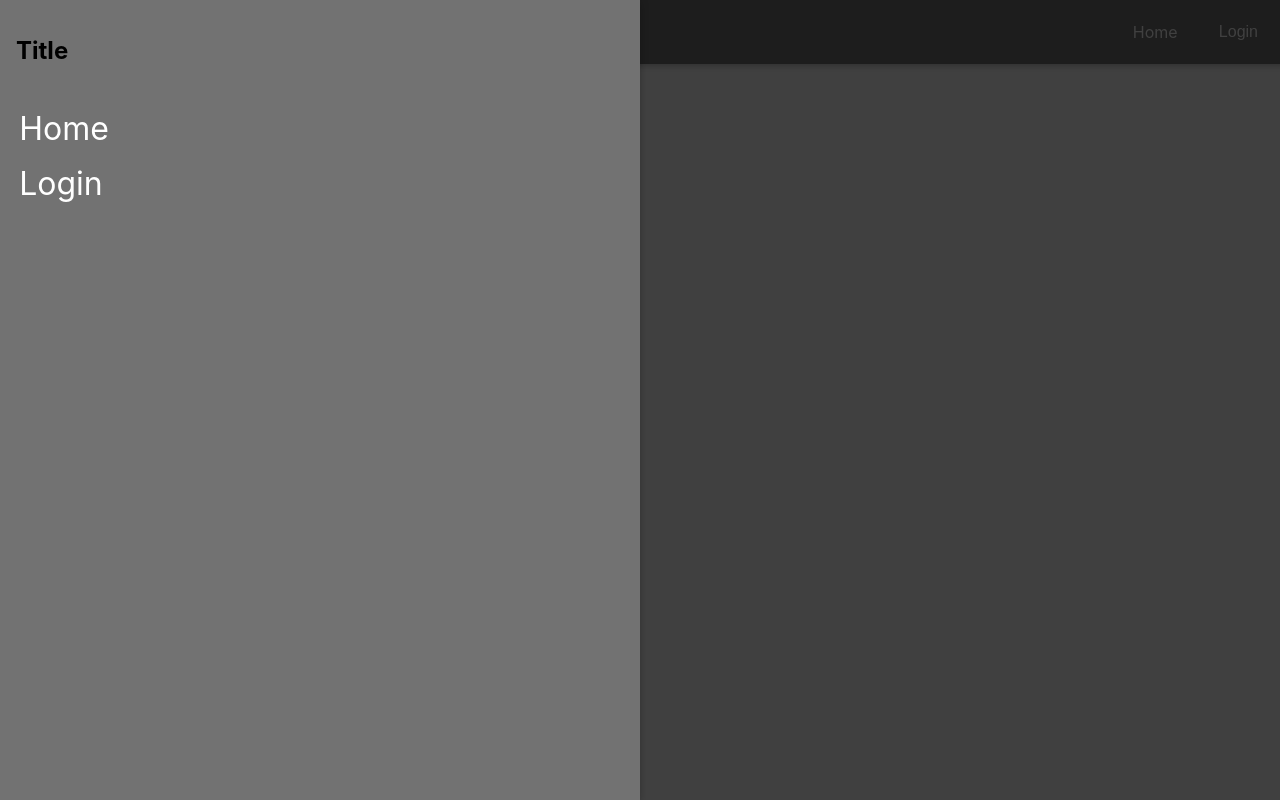
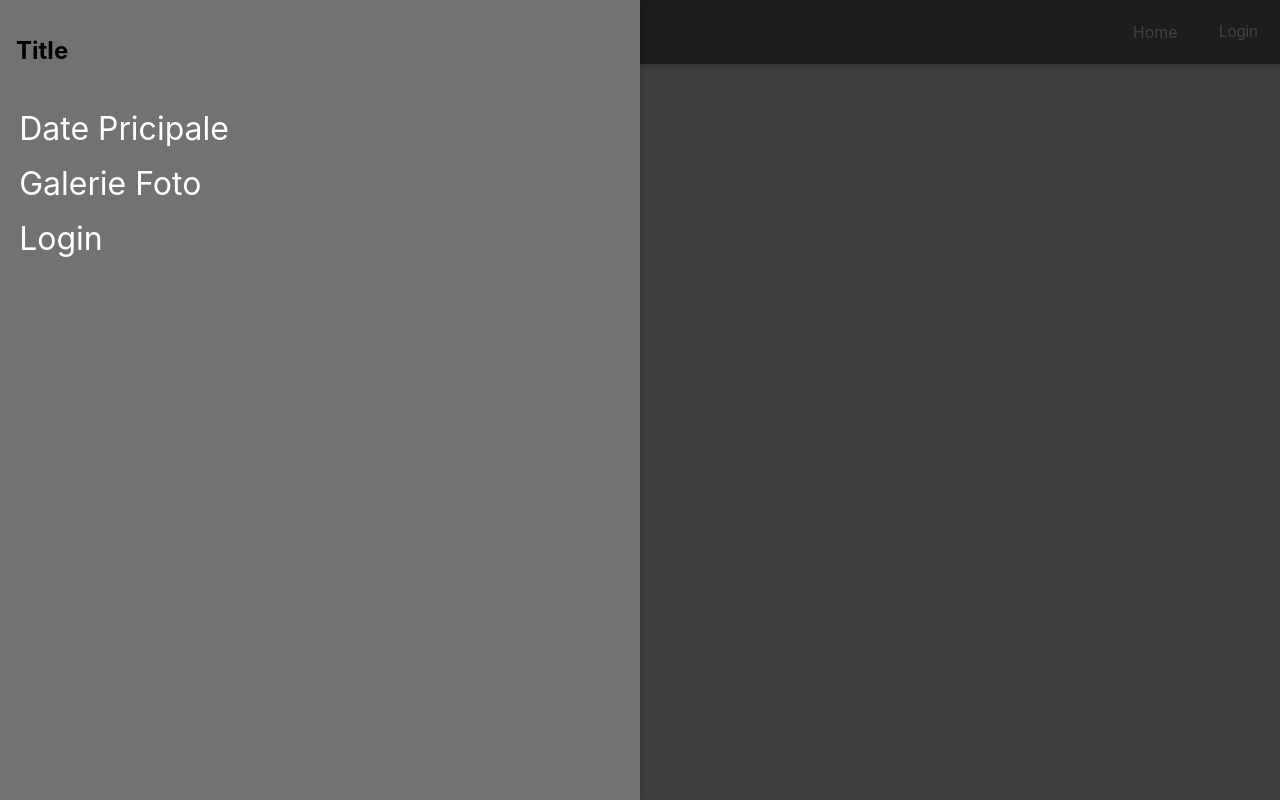
Before and after one commit to dornescum/adminPannel, a React (Create React App) app: page / in a window 1280 px wide. Both pictures are taken after a click on the button 56 px from the left and 32 px from the top of the page. Built offline with nearby package versions, Linux system fonts and the light colour scheme.

Commit message:
login auth

```diff
--- a/src/App.js
+++ b/src/App.js
@@ -8,38 +8,61 @@ import {
     Switch
 } from 'react-router-dom';
 import DatePrincipale from "./components/DatePrincipale/DatePrincipale";
-import GalerieFoto from "./components/GalerieFoto/GalerieFoto";
+import Galerie from "./components/Galerie/Galerie";
 import Auth from "./components/Auth/Auth";
 import Profile from "./components/Auth/Profile";
+import {LogginContext} from "./context/LogginContext";
 
 
 function App() {
-    const [showProfile, setShowProfile]= useState(false);
+    // const [showProfile, setShowProfile]= useState(false);
+    const [isLoggedIn, setIsLoggedIn] = useState(false);
 
-
-
-
-
-  return (
-      <Router>
-          <MainNavigation />
-          {showProfile ? <Profile/> : <Auth />}
-          <main>
+    // {showProfile ? <Profile/> : <Auth />}
+    let routes;
+    if (isLoggedIn){
+        routes = (
             <Switch>
                 <Route path="/" exact>
                     <DatePrincipale />
                 </Route>
-                  <Route path="/galerie-foto" exact>
-                     <GalerieFoto />
+                <Route path="/galerie" exact>
+                    <Galerie />
                 </Route>
-                   <Route path="/auth" exact>
+                <Route path="/" exact>
                     <Auth />
                 </Route>
 
                 <Redirect to="/" />
             </Switch>
+            )
+
+    }
+    // else {
+    //     routes =(
+    //         <Switch>
+    //             <Route path="/auth" exact>
+    //                 <Auth />
+    //             </Route>
+    //
+    //             {/*<Redirect to="/auth" />*/}
+    //         </Switch>
+    //         )
+    //
+    // }
+
+
+
+  return (
+      <LogginContext.Provider value={{isLoggedIn, setIsLoggedIn}}>
+          <Router>
+              <MainNavigation />
+              <main>
+                  {isLoggedIn ? routes : <Auth />}
               </main>
           </Router>
+      </LogginContext.Provider>
+
   );
 }
 
--- a/src/components/Auth/Auth.js
+++ b/src/components/Auth/Auth.js
@@ -1,10 +1,18 @@
-import React from 'react';
+import React, {useContext} from 'react';
+import {LogginContext} from "../../context/LogginContext";
 
 const Auth = () => {
+	const {setIsLoggedIn} = useContext(LogginContext);
 	return (
-		<div>
-			<h1>Loggin</h1>
-		</div>
+		<>
+
+			<h2>Username :</h2>
+			<input type="text" placeholder="username"/>
+			<button onClick={() => {
+				setIsLoggedIn(true);
+			}}> Login
+			</button>
+		</>
 	);
 };
 
--- a/src/components/Auth/Profile.js
+++ b/src/components/Auth/Profile.js
@@ -1,10 +1,14 @@
-import React from 'react';
+import React, {useContext} from 'react';
+import {LogginContext} from "../../context/LogginContext";
 
 const Profile = () => {
+	const {isLoggedIn, setIsLoginIn} = useContext(LogginContext);
 	return (
 		<>
 			<h1>Profile</h1>
 			<h2>Username :</h2>
+			<input type='text' placeholder='name'  />
+			<button onClick={()=>{setIsLoginIn(true)}}> Login</button>
 		</>
 	);
 };
--- a/src/components/GalerieFoto/GalerieFoto.js
+++ b/src/components/Galerie/Galerie.js
@@ -1,6 +1,6 @@
 import React from 'react';
 
-const GalerieFoto = () => {
+const Galerie = () => {
 	return (
 		<div>
 			<h1>Galerie foto</h1>
@@ -8,4 +8,4 @@ const GalerieFoto = () => {
 	);
 };
 
-export default GalerieFoto;
+export default Galerie;
--- a/src/components/UI/MainNavigation.js
+++ b/src/components/UI/MainNavigation.js
@@ -1,4 +1,4 @@
-import React, {useState} from 'react';
+import React, {useState, useContext} from 'react';
 // import {Link} from 'react-router-dom';
 import {NavLink} from 'react-router-dom';
 import styled from 'styled-components';
@@ -11,6 +11,72 @@ import SideDrawer from "./SideDrawer";
 import Backdrop from "../UIElements/Backdrop";
 import './MainNavigation.css';
 
+import {LogginContext} from "../../context/LogginContext";
+
+
+
+const MainNavigation = props => {
+	const [drawerIsOpen, setDrawerIsOpen] = useState(false);
+
+	const openDrawer = () => {
+		setDrawerIsOpen(true);
+	};
+
+	const closeDrawer = () => {
+		setDrawerIsOpen(false);
+	};
+	const {isLoggedIn, setIsLoggedIn} = useContext(LogginContext);
+
+	return (
+		<React.Fragment>
+			{drawerIsOpen && <Backdrop onClick={closeDrawer}/>}
+			{drawerIsOpen && (
+				<SideDrawer>
+					<nav className="main-navigation__drawer-nav">
+						<h2>Title</h2>
+						<ul>
+							<li>
+								<NavLink to="/" onClick={closeDrawer}>Date pricipale</NavLink>
+							</li>
+							<li>
+								<NavLink to="/galerie" onClick={closeDrawer}>Galerie foto</NavLink>
+							</li>
+
+							<li>
+								<NavLink to="/auth" onClick={closeDrawer}>Login</NavLink>
+							</li>
+						</ul>
+					</nav>
+				</SideDrawer>
+			)}
+			<MainHeader>
+				<NavBtn onClick={openDrawer} id="hamburger">
+					<FiMenu/>
+				</NavBtn>
+				{isLoggedIn && <Nav>
+					<Logo>
+						<NavLink to="/">Home</NavLink>
+					</Logo>
+					<AuthBtn >
+						<NavLink to="/" onClick={()=>setIsLoggedIn(false)}>Logout</NavLink>
+					</AuthBtn>
+				</Nav>
+				}
+				{!isLoggedIn && <Nav>
+					<Logo>
+						<NavLink to="/">Home</NavLink>
+					</Logo>
+					<AuthBtn onClick={()=>setIsLoggedIn(true)}>
+						<NavLink to="/auth">Login</NavLink>
+					</AuthBtn>
+				</Nav>}
+
+			</MainHeader>
+		</React.Fragment>
+	);
+};
+
+export default MainNavigation;
 const NavBtn = styled.button`
   width: 3rem;
   height: 3rem;
@@ -28,9 +94,10 @@ const AuthBtn = styled.button`
   background: var(--dark-color);
   border: none;
   font-size: 1rem;
-  a{
+
+  a {
     color: var(--light-color);
-	text-decoration: none;
+    text-decoration: none;
   }
 
   @media (max-width: 768px) {
@@ -45,60 +112,11 @@ const Logo = styled.div`
   height: 1rem;
   width: 5rem;
   color: var(--light-color);
+
   a {
-	display: flex;
-	color: var(--light-color);
-	margin: 0 1rem 0 0;
-	text-decoration: none;
+    display: flex;
+    color: var(--light-color);
+    margin: 0 1rem 0 0;
+    text-decoration: none;
   }
 `;
-
-
-const MainNavigation = props => {
-	const [drawerIsOpen, setDrawerIsOpen] = useState(false);
-
-	const openDrawer = () => {
-		setDrawerIsOpen(true);
-	};
-
-	const closeDrawer = () => {
-		setDrawerIsOpen(false);
-	};
-
-	return (
-		<React.Fragment>
-			{drawerIsOpen && <Backdrop onClick={closeDrawer}/>}
-			{drawerIsOpen && (
-				<SideDrawer>
-					<nav className="main-navigation__drawer-nav">
-						<h2>Title</h2>
-						<ul>
-							<li>
-								<NavLink to="/" onClick={closeDrawer}>Home</NavLink>
-							</li>
-							<li>
-								<NavLink to="/auth" onClick={closeDrawer}>Login</NavLink>
-							</li>
-						</ul>
-					</nav>
-				</SideDrawer>
-			)}
-			<MainHeader>
-				<NavBtn onClick={openDrawer} id="hamburger">
-					<FiMenu/>
-				</NavBtn>
-
-				<Nav>
-					<Logo>
-						<NavLink to="/">Home</NavLink>
-					</Logo>
-					<AuthBtn>
-						<NavLink to="/auth">Login</NavLink>
-					</AuthBtn>
-				</Nav>
-			</MainHeader>
-		</React.Fragment>
-	);
-};
-
-export default MainNavigation;
--- a/src/context/LogginContext.js
+++ b/src/context/LogginContext.js
@@ -0,0 +1,3 @@
+import {createContext} from "react";
+
+export const LogginContext = createContext({})
```
Lines whose indentation alone changed are shown as unchanged.
